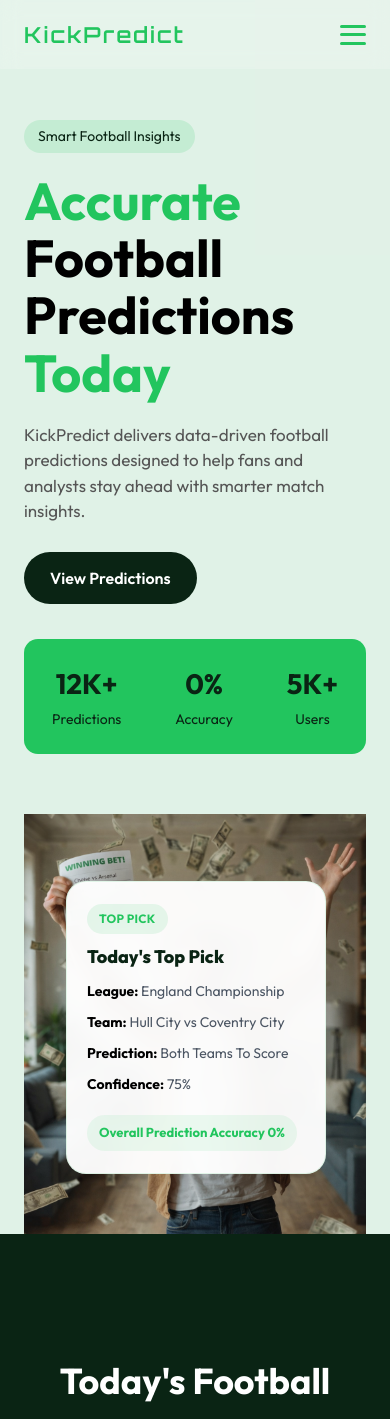
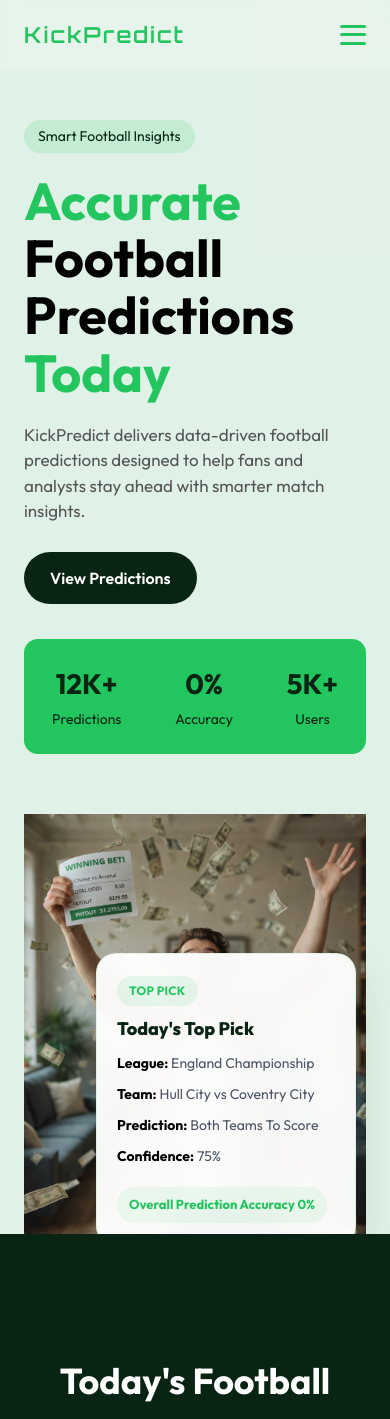
Before and after one commit to Hisaw304/kickpredict, a React (Vite) app: page / in a window 390 px wide. Shown: the top 1419 px of the page. Built offline with nearby package versions, Linux system fonts and the light colour scheme; no server answers; the database is empty.

Commit message:
floating card update

```diff
--- a/src/assets/style.css
+++ b/src/assets/style.css
@@ -649,6 +649,11 @@ body {
     position: relative;
     top: 0;
     height: 100%;
+  }
+  .kp-floating-card {
+    position: absolute;
+    bottom: -12px;
+    right: 10px;
   }
 }
 /* =========================================
```
